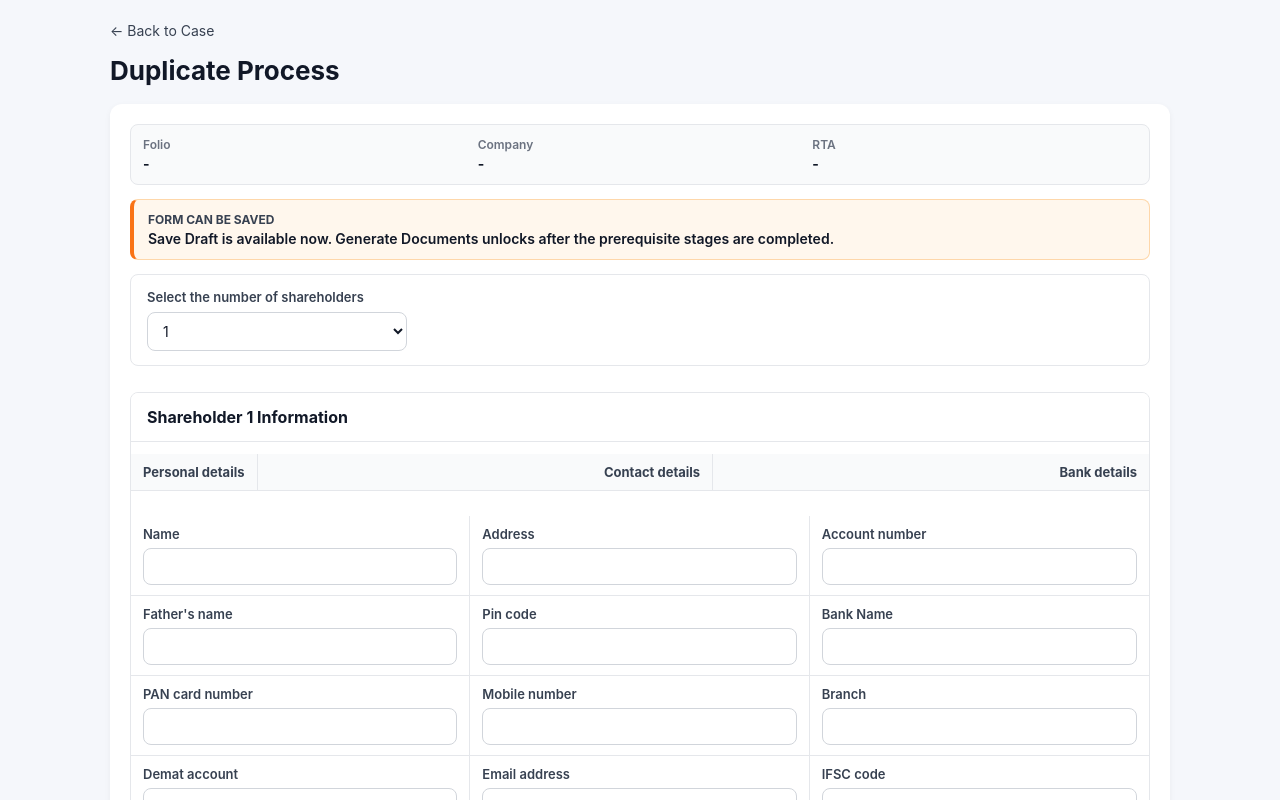
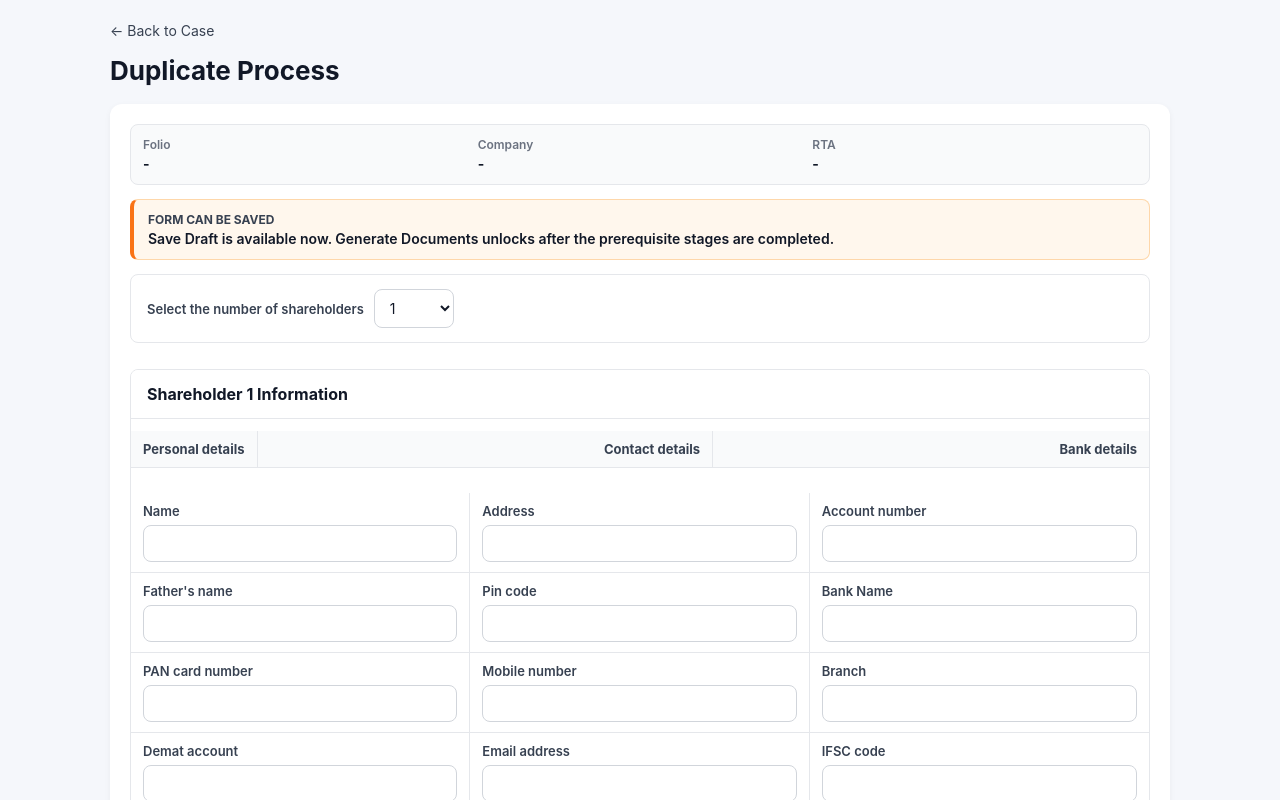
Before and after one commit to hacker1happy/kindesk, a React (Vite) app in the folder frontend/: page /clients/1/cases/1/duplicate in a window 1280 px wide. Shown: the top 800 px of the page. Built offline with nearby package versions, Linux system fonts and the light colour scheme; no server answers.

Commit message:
feature/general-upgrade: select no of shareholders ui update

```diff
--- a/frontend/src/pages/DuplicateProcess/styles/DuplicateProcess.css
+++ b/frontend/src/pages/DuplicateProcess/styles/DuplicateProcess.css
@@ -165,7 +165,19 @@
 }
 
 .shareholders-select {
-  max-width: 260px;
+  display: flex;
+  align-items: center;
+  gap: 10px;
+  max-width: fit-content;
+}
+
+.shareholders-select label {
+  margin: 0;
+  white-space: nowrap;
+}
+
+.shareholders-select select {
+  min-width: 80px;
 }
 
 .valid-input {
```
